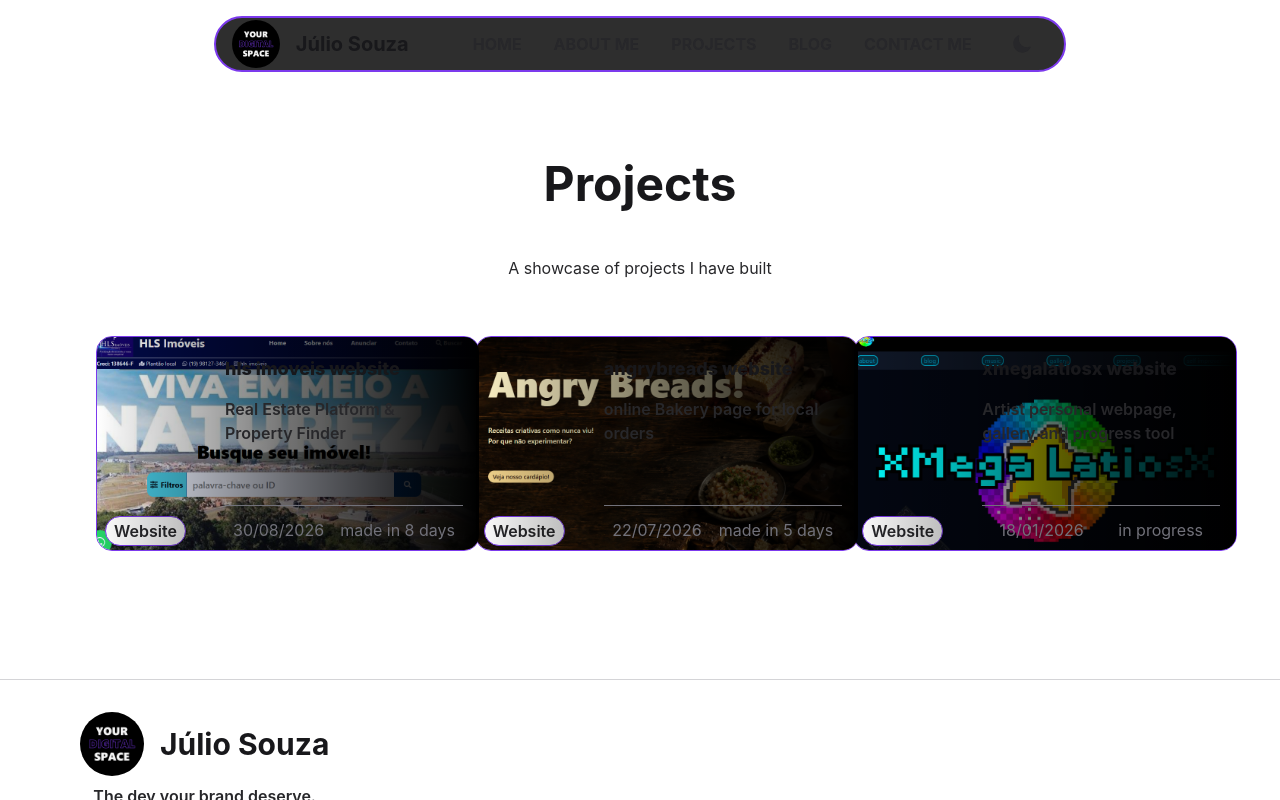
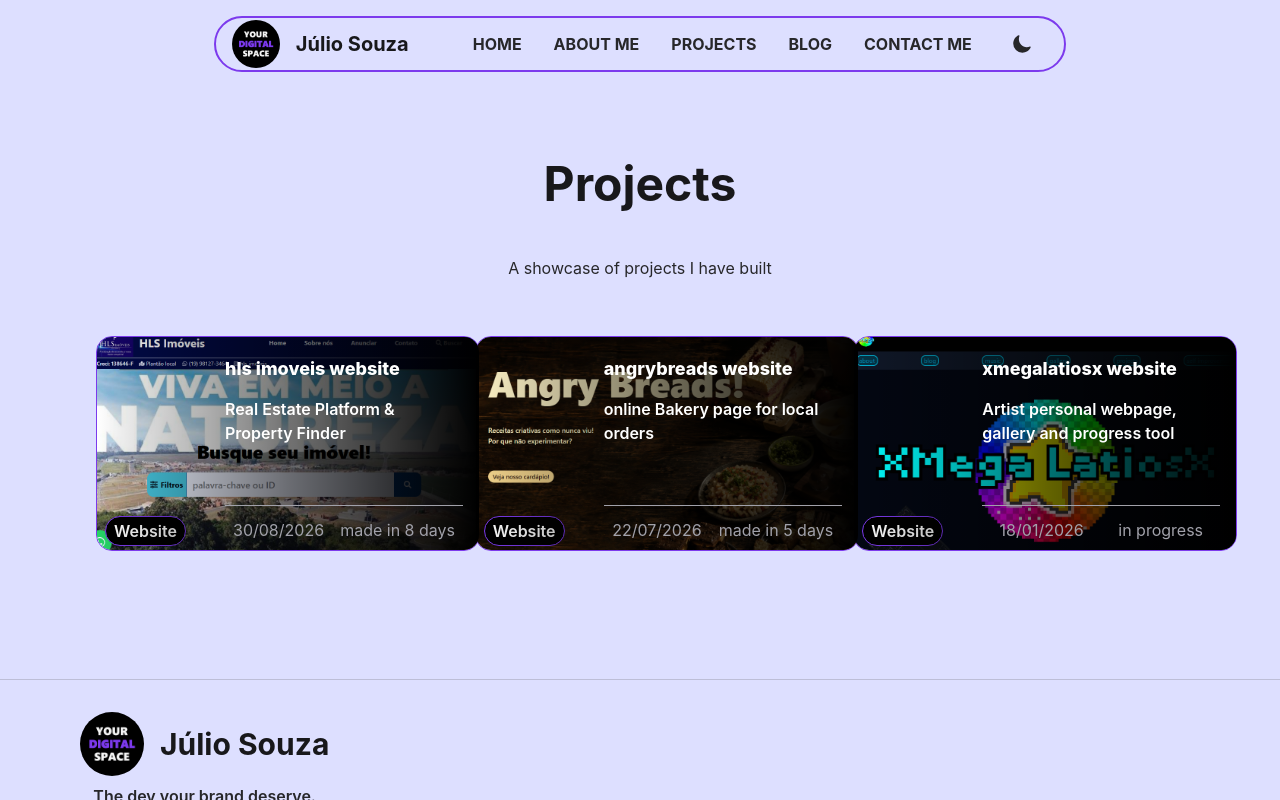
Before and after one commit to XMegaLatiosX/Portifolio, a React (Vite) app: page /projects in a window 1280 px wide. Built offline with nearby package versions, Linux system fonts and the light colour scheme.

Commit message:
light mode header and project cards changes, logo update

```diff
--- a/src/components/DefaultLayout.jsx
+++ b/src/components/DefaultLayout.jsx
@@ -25,7 +25,7 @@ function DefaultLayout({ children }) {
         <div className="no-scrollbar w-screen h-screen flex flex-col overflow-x-hidden select-none text-text bg-background transition-colors duration-300">
 
             <header className="fixed flex top-4 w-full justify-center h-12 lg:h-14 px-2 z-50">
-                <div className="bg-background/85 backdrop-blur-sm border-2 border-primary rounded-4xl w-full lg:w-fit flex items-center justify-between lg:gap-12 px-4 lg:px-4 z-50">
+                <div className="bg-background backdrop-blur-sm border-2 border-primary rounded-4xl w-full lg:w-fit flex items-center justify-between lg:gap-12 px-4 lg:px-4 z-50">
                     <Link to={'/#start'} className="flex h-full items-center gap-4 shrink-0">
                         <img src="/icon.png" alt="Julio Souza icon image" className="max-h-11/12 h-11/12 rounded-full"/>
                         <h3 className="text-xl text-primary font-bold hidden lg:block">Júlio Souza</h3>
--- a/src/components/ProjectCard.jsx
+++ b/src/components/ProjectCard.jsx
@@ -2,18 +2,18 @@ import { Link } from "react-router-dom";
 
 function ProjectCard({name, title, thumbnail, type, duration, date}) {
     return (
-        <Link to={`/projects/${name}`} className="group relative flex flex-col gap-4 *:gap-3 pb-4 md:pb-0 md:flex-row md:w-96  hover:scale-107 border border-primary overflow-hidden rounded-2xl transition-all duration-300">
+        <Link to={`/projects/${name}`} className="group text-[#a1a1aa] relative flex flex-col gap-4 *:gap-3 pb-4 md:pb-0 md:flex-row md:w-96  hover:scale-107 border border-primary overflow-hidden rounded-2xl transition-all duration-300">
             <img className="md:absolute z-10 md:aspect-square aspect-video object-cover h-full w-full group-hover:scale-115 transition-all duration-250" src={thumbnail} alt={'project ' + title + 'thumbnail'} />
 
-            <span className="absolute top-1 md:top-auto md:bottom-1 left-2 font-semibold bg-background w-fit p-0.5 px-2 rounded-full border border-primary z-20">{type}</span>
+            <span className="text-white absolute top-1 md:top-auto md:bottom-1 left-2 font-semibold bg-black w-fit p-0.5 px-2 rounded-full border border-primary z-20">{type}</span>
 
             <div className="relative flex flex-col w-full h-full bg-linear-to-r from-transparent via-black/55 to-black md:pl-32 px-2 md:py-2 md:px-4 z-20">
-                <h3 className="text-lg font-extrabold flex md:items-center md:h-10 md:pt-2">{name}</h3>
-                <p className="font-semibold md:h-24 line-clamp-6">{title}</p>
-                <hr className="text-text-muted" />
+                <span className="text-white text-lg font-extrabold flex md:items-center md:h-10 md:pt-2">{name}</span>
+                <p className="text-white font-semibold md:h-24 line-clamp-6">{title}</p>
+                <hr className="text-[#a1a1aa]" />
                 <div className="relative flex justify-around ">
-                    <span className="text-text-muted">{date}</span>
-                    <span className="text-text-muted">{duration == "-"? `in progress` : `made in ${duration}`}</span>
+                    <span >{date}</span>
+                    <span >{duration == "-"? `in progress` : `made in ${duration}`}</span>
                 </div>
             </div>
 
--- a/src/index.css
+++ b/src/index.css
@@ -11,7 +11,7 @@ body {
 
 @theme {
     --color-background: #0a0a0a;
-    --color-background-light: #ffffff;
+    --color-background-light: #dddfff;
 
     --color-primary: #7c3aed;
     --color-primary-hover: #6d28d9;
```
Also changed, not shown: public/icon.png.
